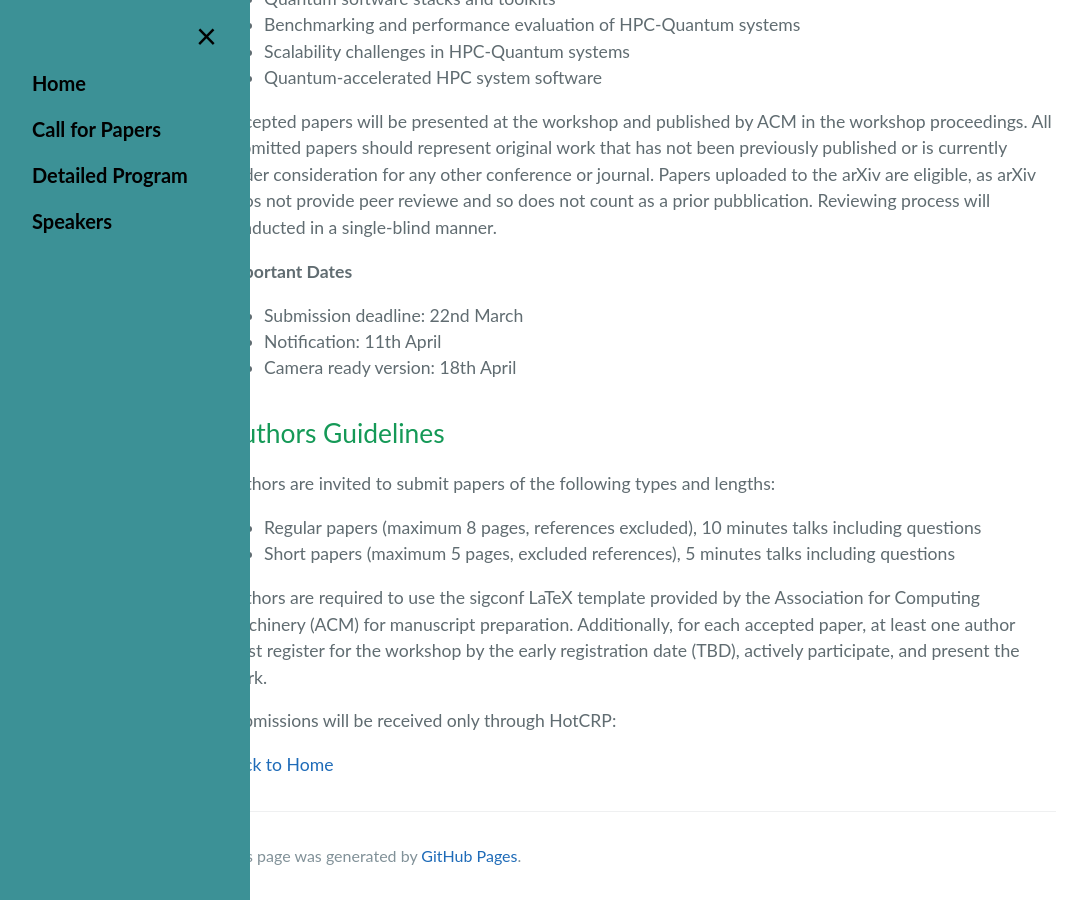
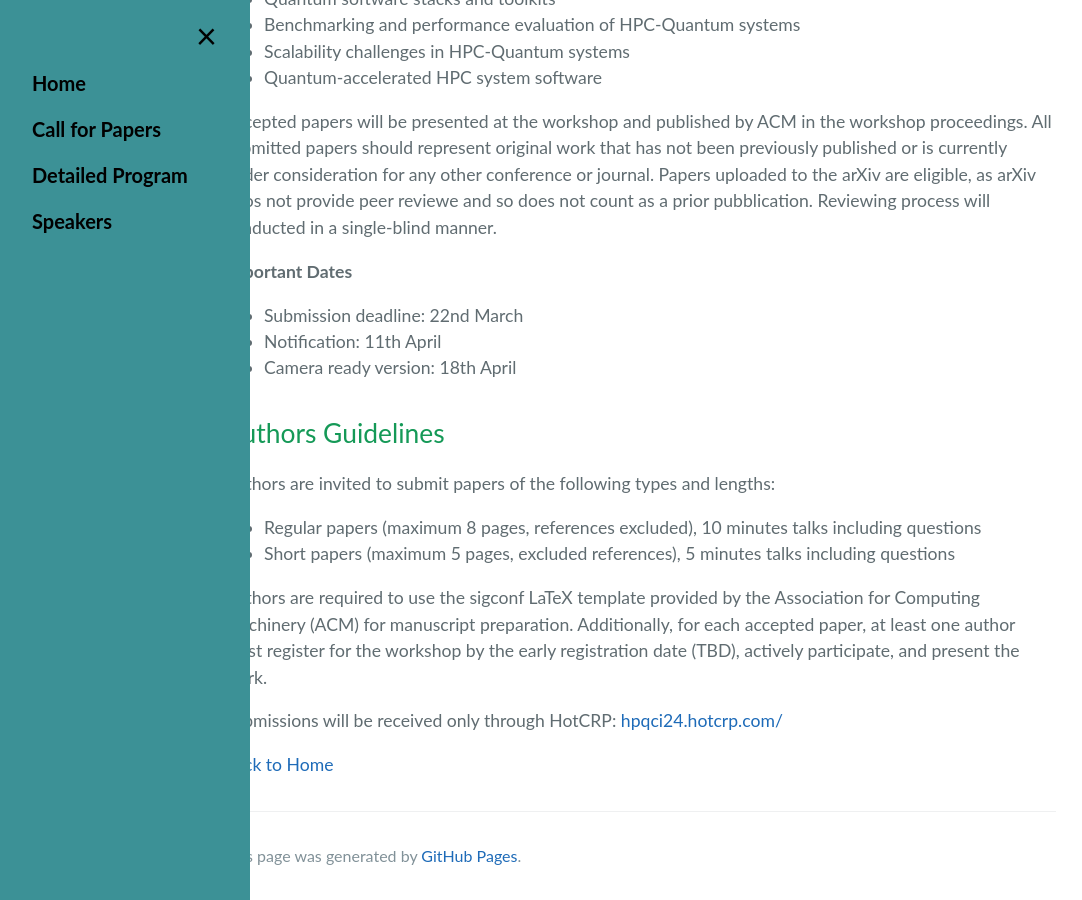
Before and after one commit to HPQCI/HPQCI.github.io, a Jekyll site: the page built from cfp.md, in a window 1280 px wide and 900 px high, scrolled down 653 px. Shown: the whole window, without its empty margins (0-1082 px from the left). Built offline with Jekyll 4.4.1, drawn with Linux system fonts in a browser that asks for light colours.

Commit message:
add hotcrp link

```diff
--- a/cfp.md
+++ b/cfp.md
@@ -34,7 +34,7 @@ Authors are invited to submit papers of the following types and lengths:
 
 Authors are required to use the sigconf LaTeX template provided by the Association for Computing Machinery (ACM) for manuscript preparation. Additionally, for each accepted paper, at least one author must register for the workshop by the early registration date (TBD), actively participate, and present the work.
 
-Submissions will be received only through HotCRP:
+Submissions will be received only through HotCRP: [hpqci24.hotcrp.com/](https://hpqci24.hotcrp.com/)
 
 
 [Back to Home](./)
```
